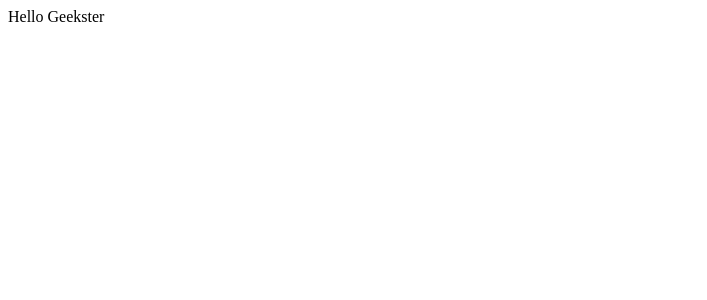
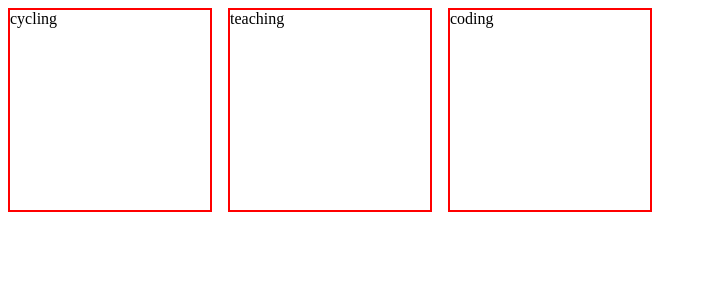
Before and after one commit to mshirhaan/fs19-geekster, a React (Vite) app: page / in a window 1280 px wide. Shown: the top 300 px of the page, without its empty margins (0-707 px from the left). Built offline with nearby package versions, Linux system fonts and the light colour scheme.

Commit message:
useEffect clean up

```diff
--- a/src/App.jsx
+++ b/src/App.jsx
@@ -1,7 +1,25 @@
+import { useState } from "react";
 import "./App.css";
+import Card from "./Card";
 
 function App() {
-  return <div>Hello Geekster</div>;
+  const [todos, setTodos] = useState([
+    { id: 1, title: "cycling" },
+    { id: 2, title: "teaching" },
+    { id: 3, title: "coding" },
+  ]);
+
+  function onDelete(todo) {
+    let newTodos = todos.filter((item) => item.id !== todo.id);
+    setTodos(newTodos);
+  }
+  return (
+    <div style={{ display: "flex", gap: "1rem", flexWrap: "wrap" }}>
+      {todos.map((todo) => (
+        <Card todo={todo} onDelete={onDelete} />
+      ))}
+    </div>
+  );
 }
 
 export default App;
--- /dev/null
+++ b/src/Card.jsx
@@ -0,0 +1,32 @@
+import React, { useState } from "react";
+import Modal from "./Modal";
+
+function Card({ todo, onDelete }) {
+  const [showModal, setShowModal] = useState(false);
+  return (
+    <div>
+      {showModal ? (
+        <Modal
+          onCancel={() => {
+            setShowModal(false);
+          }}
+          onDelete={() => {
+            onDelete(todo);
+            setShowModal(false);
+          }}
+          todo={todo}
+        />
+      ) : null}
+      <div
+        onClick={() => {
+          setShowModal(true);
+        }}
+        style={{ width: "200px", height: "200px", border: "2px solid red" }}
+      >
+        {todo.title}
+      </div>
+    </div>
+  );
+}
+
+export default Card;
--- /dev/null
+++ b/src/Modal.jsx
@@ -0,0 +1,35 @@
+import React, { useEffect } from "react";
+
+function Modal({ todo, onDelete, onCancel }) {
+  useEffect(() => {
+    const timer = setTimeout(() => {
+      onDelete();
+    }, 10000);
+
+    //cleanup
+    return () => {
+      clearTimeout(timer);
+    };
+  }, []);
+
+  return (
+    <div
+      style={{
+        left: "50%",
+        top: "20%",
+        transform: "translate(-50%, -20%)",
+        height: "30vh",
+        width: "80vw",
+        zIndex: 1,
+        position: "absolute",
+        background: "gray",
+      }}
+    >
+      <p>Do you want to delete {todo.title} pakka?</p>
+      <button onClick={onDelete}>Yes</button>
+      <button onClick={onCancel}>No</button>
+    </div>
+  );
+}
+
+export default Modal;
```
